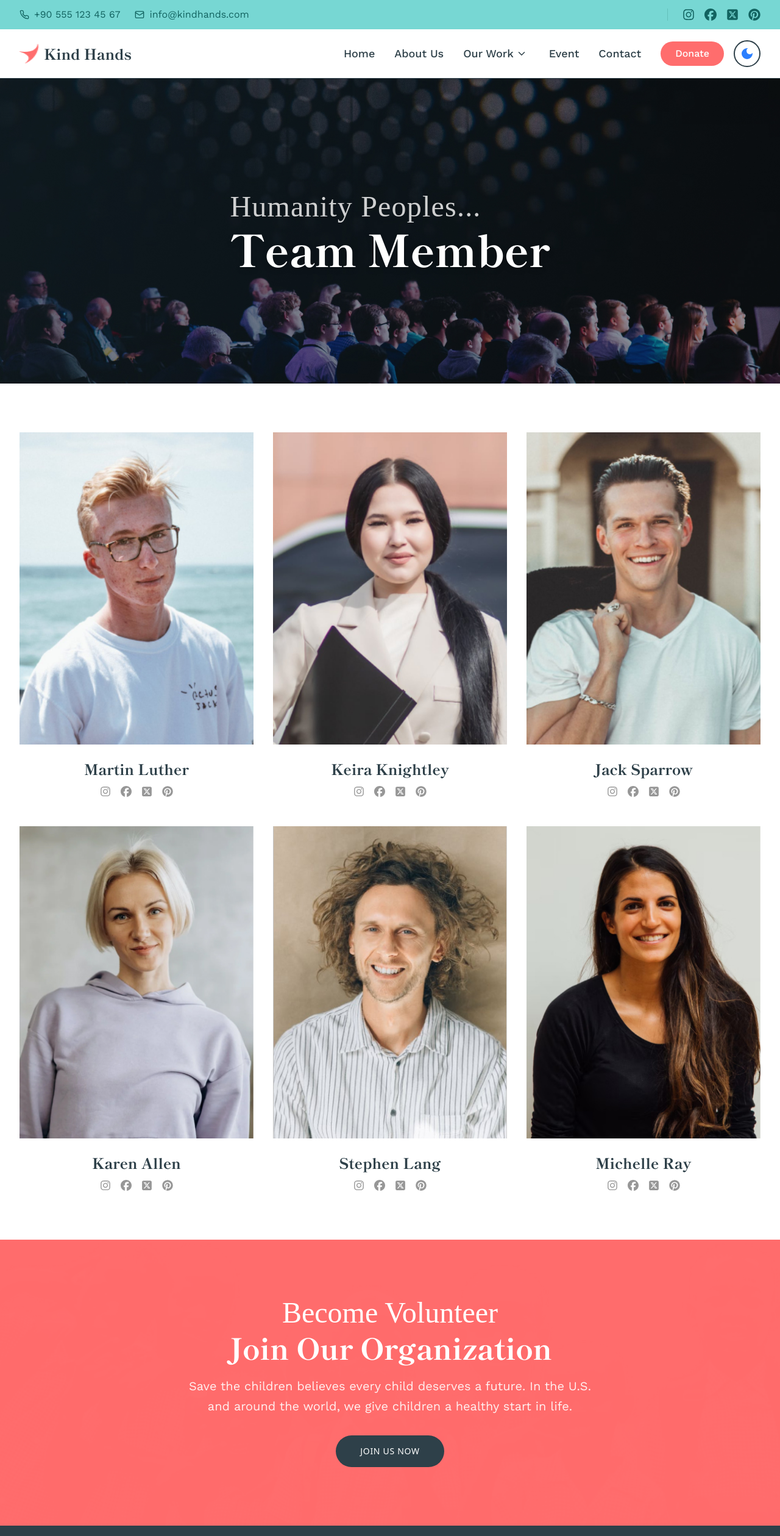
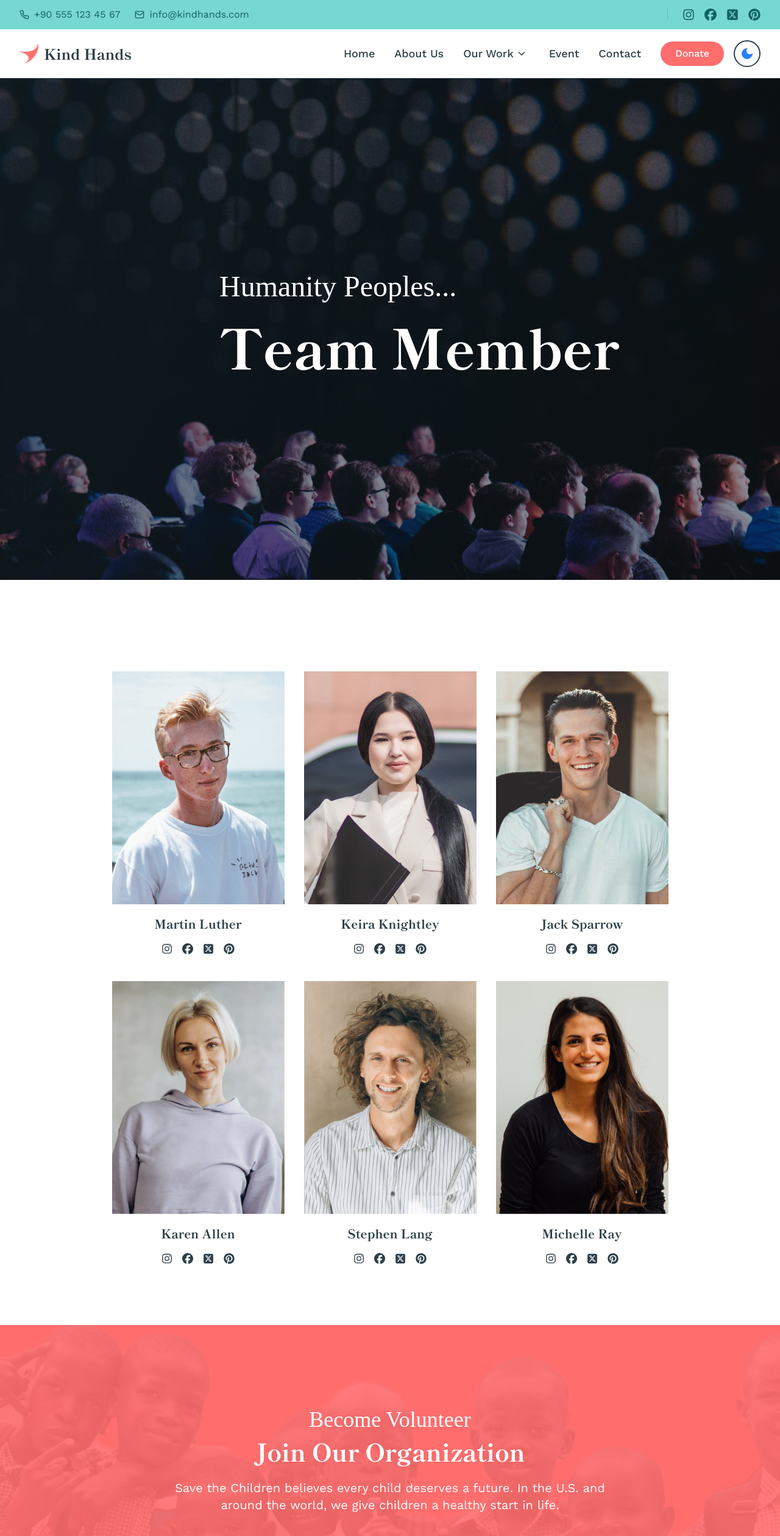
Before and after one commit to codEdu-Collective/kind-hands, a Next.js app: page /team in a window 1280 px wide. Shown: the top 2519 px of the page at 61% size. Built offline with nearby package versions, Linux system fonts and the light colour scheme; a web font is replaced by a local one.

Commit message:
revert: Team page

```diff
--- a/app/team/page.tsx
+++ b/app/team/page.tsx
@@ -1,109 +1,69 @@
 import { FaFacebook, FaInstagram, FaPinterest, FaSquareXTwitter } from "react-icons/fa6";
 import Image from "next/image";
 
-const teamMembers = [
-  { name: "Martin Luther", image: "/images/team-1.jpg" },
-  { name: "Keira Knightley", image: "/images/team-2.jpg" },
-  { name: "Jack Sparrow", image: "/images/team-3.jpg" },
-  { name: "Karen Allen", image: "/images/team-4.jpg" },
-  { name: "Stephen Lang", image: "/images/team-5.jpg" },
-  { name: "Michelle Ray", image: "/images/team-6.jpg" },
-];
-
-const Team = () => {
+const Home = () => {
   return (
-    <div className="w-full">
-      <section className="relative w-full h-[500px] flex flex-col justify-center items-center text-white overflow-hidden">
-        {/* 1. layer  */}
+    <main className="w-full">
+      <header className="h-205.5 relative flex items-center">
         <Image
-          src="/teams/Banner.jpg"
-          alt="Background"
+          src={`/teams/banner.jpg`}
+          alt="hero image"
           fill
-          className="object-cover object-bottom"
-          priority
+          // sizes="(max-width: 768px) 100vw, (max-width: 1200px) 50vw, 33vw" // ToDO: Responsive sizes
+          className="object-cover"
         />
-
-        {/* 2. layer:  */}
-        <div className="relative z-10 flex flex-col">
-          <span className="font-sue-ellen text-4xl md:text-5xl text-gray-200 tracking-wide mb-2 opacity-90">
-            Humanity Peoples...
-          </span>
-          <h1 className="font-shippori font-extrabold text-6xl md:text-7xl text-white drop-shadow-lg">
-            Team Member
-          </h1>
+        <div className="relative z-2 text-white ml-90">
+          <h1 className="font-sue-ellen text-5xl mb-1.5">Humanity Peoples...</h1>
+          <h2 className="font-shippori font-extrabold text-[5.625rem]">Team Member</h2>
         </div>
-      </section>
-
-      {/* --- 2. section --- */}
-      <section className="max-w-7xl mx-auto px-4 sm:px-6 lg:px-8 py-20">
-        <div className="grid grid-cols-1 md:grid-cols-2 lg:grid-cols-3 gap-x-8 gap-y-12">
-          {teamMembers.map((member, index) => (
-            <div key={index} className="flex flex-col items-center text-center group">
-              <div className="relative overflow-hidden w-full aspect-3/4 mb-6">
-                <Image
-                  src={member.image}
-                  alt={member.name}
-                  width={400}
-                  height={500}
-                  className="object-cover w-full h-full"
-                />
-              </div>
-
-              <h4 className="font-shippori font-extrabold text-2xl text-dark mb-3">
-                {member.name}
-              </h4>
-
-              <div className="flex gap-4 text-gray-900">
-                <FaInstagram
-                  size={18}
-                  className="hover:text-primary transition-colors cursor-pointer"
-                  aria-label="Instagram"
-                />
-                <FaFacebook
-                  size={18}
-                  className="hover:text-primary transition-colors cursor-pointer"
-                  aria-label="Facebook"
-                />
-                <FaSquareXTwitter
-                  size={18}
-                  className="hover:text-primary transition-colors cursor-pointer"
-                  aria-label="Twitter"
-                />
-                <FaPinterest
-                  size={18}
-                  className="hover:text-primary transition-colors cursor-pointer"
-                  aria-label="Pinterest"
-                />
+      </header>
+      <section className="flex justify-center">
+        <div className="grid grid-cols-3 gap-x-8 gap-y-11 mt-37.5 mb-25">
+          {[
+            "Martin Luther",
+            "Keira Knightley",
+            "Jack Sparrow",
+            "Karen Allen",
+            "Stephen Lang",
+            "Michelle Ray",
+          ].map((member, index) => (
+            <div key={index} className="text-center">
+              <Image
+                src={`/images/team-${index + 1}.jpg`}
+                alt="team members"
+                width={283}
+                height={382}
+                className="object-cover"
+              />
+              <h4 className="my-4.5 font-shippori font-extrabold text-xl">{member}</h4>
+              <div className="flex justify-center gap-4">
+                <FaInstagram size={18} aria-label="Instagram icon" />
+                <FaFacebook size={18} aria-label="Facebook icon" />
+                <FaSquareXTwitter size={18} aria-label="Twitter icon" />
+                <FaPinterest size={18} aria-label="Pinterest icon" />
               </div>
             </div>
           ))}
         </div>
       </section>
-      {/* --- 3. section --- */}
-      <section className="relative w-full py-24 bg-[#FF6D6D] flex flex-col justify-center items-center text-center text-white overflow-hidden">
-        <Image
-          src="/teams/Volunteer.jpg"
-          alt="Kids bg"
-          fill
-          className="object-cover opacity-10 mix-blend-overlay"
-        />
-
-        <div className="relative z-10 max-w-3xl px-4 flex flex-col items-center">
-          <span className="font-sue-ellen text-4xl md:text-5xl mb-2">Become Volunteer</span>
-          <h2 className="font-shippori font-extrabold text-4xl md:text-5xl mb-6">
+      <section className="h-137 relative flex justify-center items-center">
+        <Image src={`/teams/Volunteer.jpg`} alt="hero image" fill className="object-cover" />
+        <div className="relative z-2 text-white text-center w-193">
+          <h1 className="font-sue-ellen text-4xl">Become Volunteer</h1>
+          <h2 className="font-shippori font-extrabold text-[2.5rem] mt-0.5 mb-4">
             Join Our Organization
           </h2>
-          <p className="font-work text-lg md:text-xl max-w-2xl mb-8 opacity-90 leading-relaxed">
-            Save the children believes every child deserves a future. In the U.S. and around the
+          <h3 className="font-work text-xl">
+            Save the Children believes every child deserves a future. In the U.S. and around the
             world, we give children a healthy start in life.
-          </p>
-          <button className="bg-dark hover:bg-dark-900 text-white font-medium py-4 px-10 rounded-full transition-colors duration-100 uppercase tracking-wider text-sm cursor-pointer">
+          </h3>
+          <button className="font-work text-lg bg-dark w-49 h-16 rounded-full mt-10">
             Join Us Now
           </button>
         </div>
       </section>
-    </div>
+    </main>
   );
 };
 
-export default Team;
+export default Home;
```
